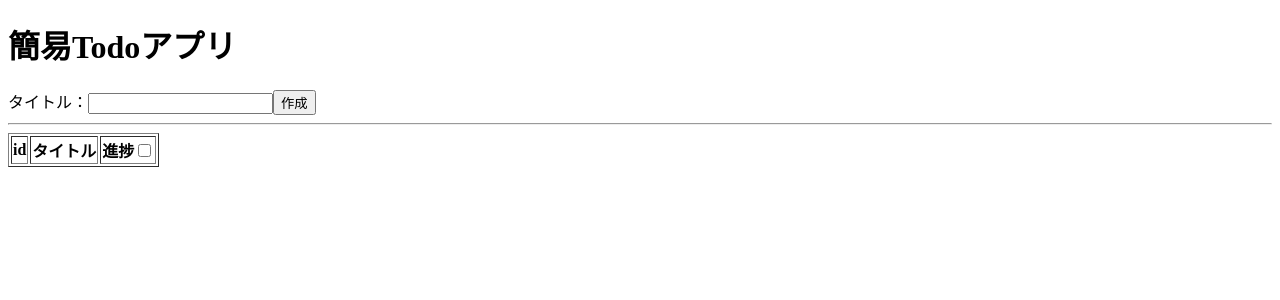
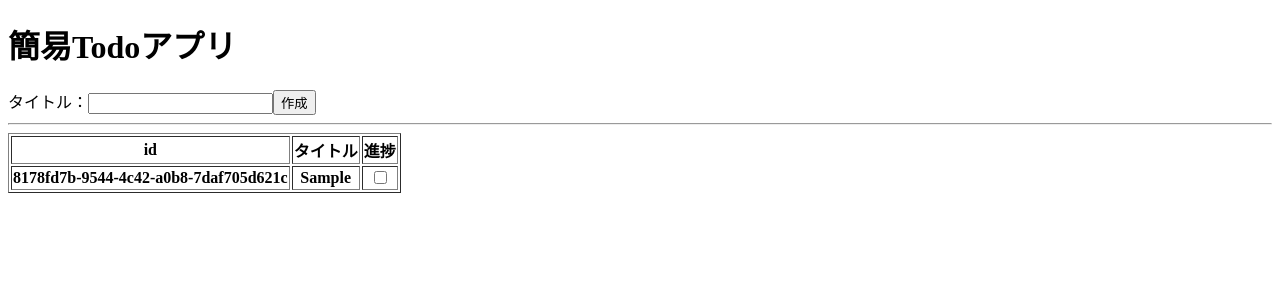
Before and after one commit to ShinjiOka/rrt-online-seminar-kadai1, a React (Vite) app: page / in a window 1280 px wide. Both pictures are taken after typing "Sample" into the empty fields and a click on the input "作成". Shown: the top 300 px of the page. Built offline with nearby package versions, Linux system fonts and the light colour scheme.

Commit message:
Show Todo on screen

```diff
--- a/src/App.tsx
+++ b/src/App.tsx
@@ -35,7 +35,11 @@ function App() {
     const result = createTodo(title)
     setTodos([...todos, result]);
     setTitle('');
+
   }
+
+  console.log(todos);
+
 
   return (
     <div>
@@ -50,16 +54,28 @@ function App() {
         <input type="submit" value="作成"   />
       </form>
       <hr />
+
       <table border={1}>
         <thead>
           <tr>
             <th>id</th>
             <th>タイトル</th>
-            <th>進捗
-              <input type="checkbox" />
-            </th>
+            <th>進捗</th>
           </tr>
         </thead>
+        <tbody>
+          {todos.map((todo) => {
+            return (
+              <tr key={todo.id}>
+                <th>{todo.id}</th>
+                <th>{todo.title}</th>
+                <th>
+                  <input type="checkbox" />
+                </th>
+              </tr>
+            )
+          })}
+        </tbody>
       </table>
     </div>
   )
```
